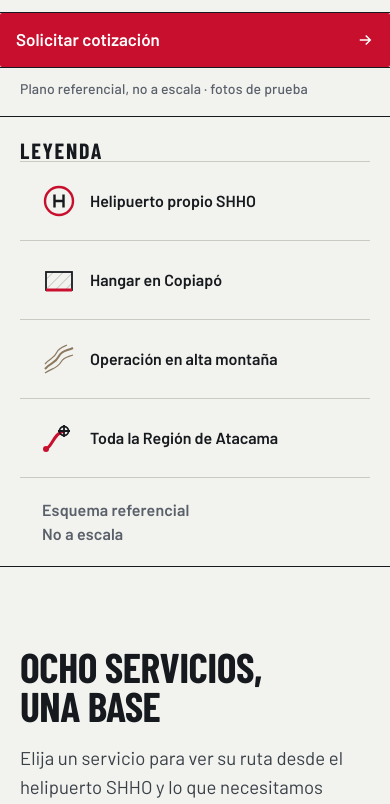
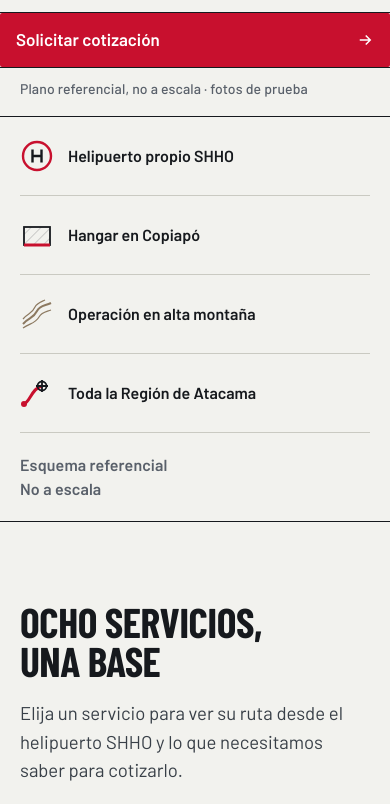
Before and after one commit to devArkhaa/atacamacopter, a plain HTML site: page index.html in a window 390 px wide. Shown: the part 1486-2290 px from the top of the page. Drawn offline with Linux system fonts and the light colour scheme.

Commit message:
Franja de fortalezas sin la palabra Leyenda

```diff
--- a/index.html
+++ b/index.html
@@ -108,9 +108,9 @@ h2{font-size:clamp(2.6rem,5vw,4.4rem)}
 
 /* legend */
 .legend{border-bottom:1.5px solid var(--rule);background:var(--paper)}
-.legend .wrap{display:grid;grid-template-columns:auto repeat(4,1fr) auto;align-items:stretch}
+.legend .wrap{display:grid;grid-template-columns:repeat(4,1fr) auto;align-items:stretch}
 .legend .wrap>*{padding:22px 22px;border-left:1px solid var(--hair);display:flex;align-items:center;gap:14px}
-.legend .wrap>:first-child{border-left:0;padding-left:0;font:700 22px/1 var(--display);letter-spacing:.08em;text-transform:uppercase}
+.legend .wrap>:first-child{border-left:0;padding-left:0}
 .legend svg{width:34px;height:34px;flex:none}
 .legend span{font-weight:600;font-size:16px;line-height:1.25}
 .legend .scale{color:var(--muted);flex-direction:column;align-items:flex-start;justify-content:center;gap:4px}
@@ -263,9 +263,8 @@ footer{background:var(--ink);color:#C9CDD2;padding:clamp(56px,7vw,88px) 0 28px}
   .readout{margin-left:auto}
   .head .burger{margin-left:0}
   .legend .wrap{grid-template-columns:repeat(2,1fr)}
-  .legend .wrap>:first-child{grid-column:1/-1;padding:22px 0 0}
-  .legend .wrap>*{border-left:0;border-top:1px solid var(--hair)}
-  .legend .wrap>:first-child{border-top:0}
+  .legend .wrap>*{border-left:0;border-top:1px solid var(--hair);padding-left:0}
+  .legend .wrap>:nth-child(-n+2){border-top:0}
   .legend .scale{grid-column:1/-1}
 }
 .menu.open{display:flex;position:absolute;top:76px;left:0;right:0;flex-direction:column;gap:0;background:var(--paper);border-bottom:1.5px solid var(--rule);padding:8px var(--gut) 18px}
@@ -317,6 +316,7 @@ footer{background:var(--ink);color:#C9CDD2;padding:clamp(56px,7vw,88px) 0 28px}
 @media (max-width:520px){
   .svc-plan .cap span:last-child{display:none}
   .legend .wrap{grid-template-columns:1fr}
+  .legend .wrap>:nth-child(2){border-top:1px solid var(--hair)}
   .gal{grid-template-columns:1fr}
 }
 </style>
@@ -383,9 +383,8 @@ footer{background:var(--ink);color:#C9CDD2;padding:clamp(56px,7vw,88px) 0 28px}
   <p class="note lbl">Plano referencial, no a escala · fotos de prueba</p>
 </section>
 
-<section class="legend" aria-label="Leyenda">
+<section class="legend" aria-label="Fortalezas de Atacama Copter">
   <div class="wrap">
-    <div>Leyenda</div>
     <div><svg viewBox="0 0 34 34" aria-hidden="true"><circle cx="17" cy="17" r="14" fill="#F2F2EE" stroke="#C8102E" stroke-width="2.4"/><path d="M12.5 10.5v13M21.5 10.5v13M12.5 17h9" stroke="#16191D" stroke-width="2.4"/></svg><span>Helipuerto propio SHHO</span></div>
     <div><svg viewBox="0 0 34 34" aria-hidden="true"><rect x="4" y="9" width="26" height="18" fill="url(#hatch)" stroke="#16191D" stroke-width="1.8"/><path d="M4 27h26" stroke="#C8102E" stroke-width="3"/></svg><span>Hangar en Copiapó</span></div>
     <div><svg viewBox="0 0 34 34" aria-hidden="true"><path d="M3 27 C9 20 13 22 17 14 C20 8 25 9 31 6" fill="none" stroke="#8C7960" stroke-width="2"/><path d="M3 31 C10 26 15 27 19 20 C22 15 26 15 31 13" fill="none" stroke="#8C7960" stroke-width="1.2"/><path d="M3 22 C8 16 12 17 15 10 C17 6 21 5 25 3" fill="none" stroke="#8C7960" stroke-width="1.2"/></svg><span>Operación en alta montaña</span></div>
```
